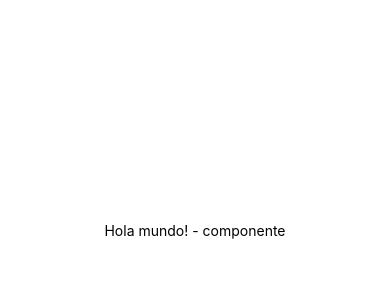
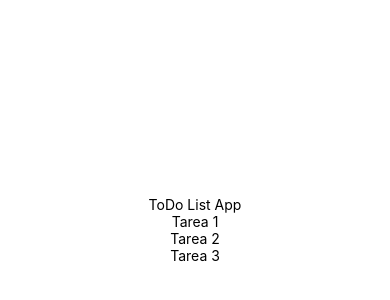
Before and after one commit to AdrianNavarroGabino/curso-react-native-2020, a React Native app in the folder ReactNativeTodo/: screen / in a window 390 px wide. Shown: the part 192-492 px from the top of the page. Built offline with nearby package versions, Linux system fonts and the light colour scheme.

Commit message:
Contenedor View y componente básico Text

```diff
--- a/ReactNativeTodo/src/screens/main/index.js
+++ b/ReactNativeTodo/src/screens/main/index.js
@@ -14,7 +14,10 @@ class MainScreen extends Component {
     render() {
         return (
             <View style={styles.container}>
-                <Text>Hola mundo! - componente</Text>
+                <Text selectable>ToDo List App</Text>
+                <Text>Tarea 1</Text>
+                <Text>Tarea <Text>2</Text></Text>
+                <Text>Tarea 3</Text>
             </View>
         );
     }
```
